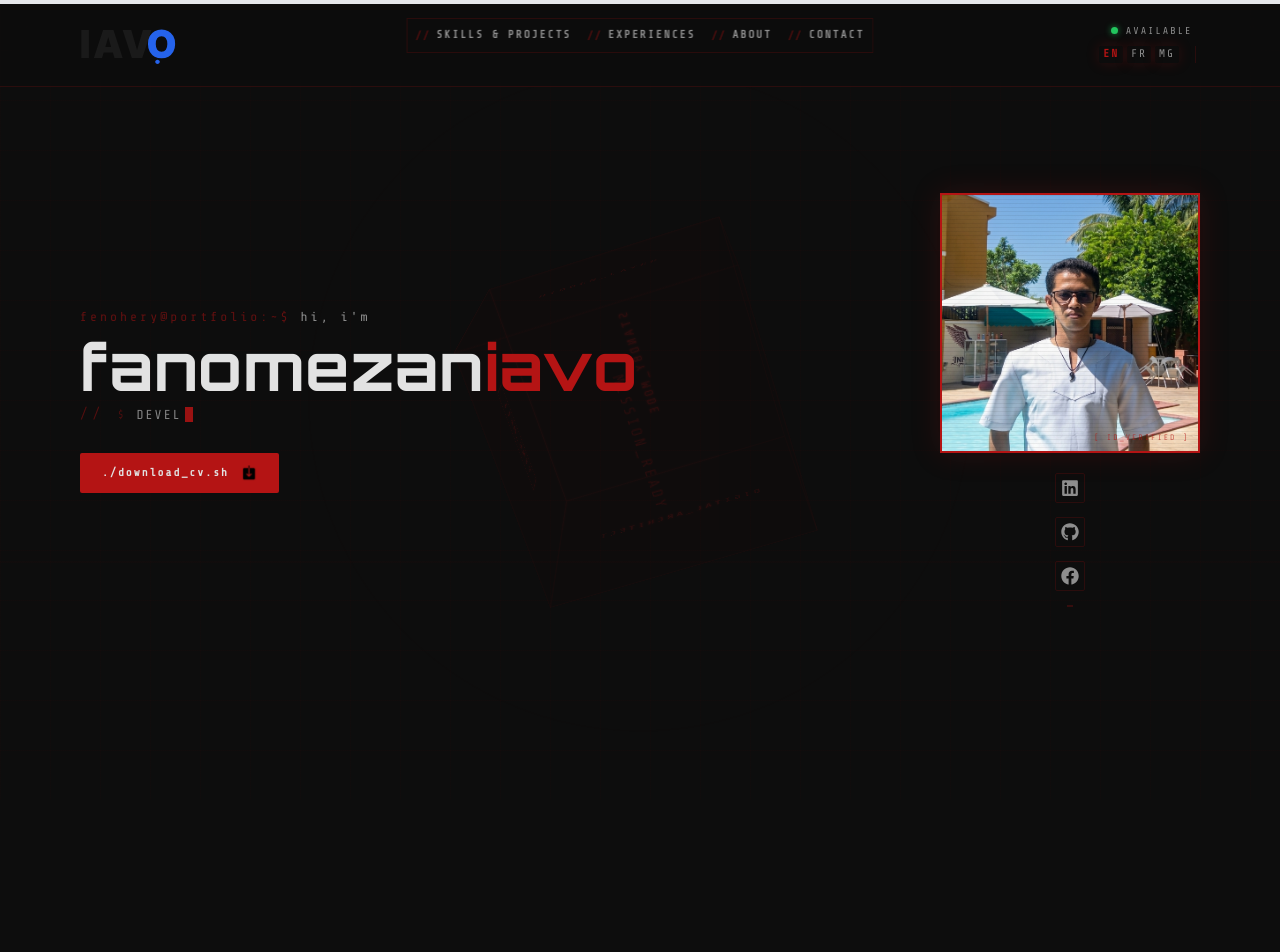
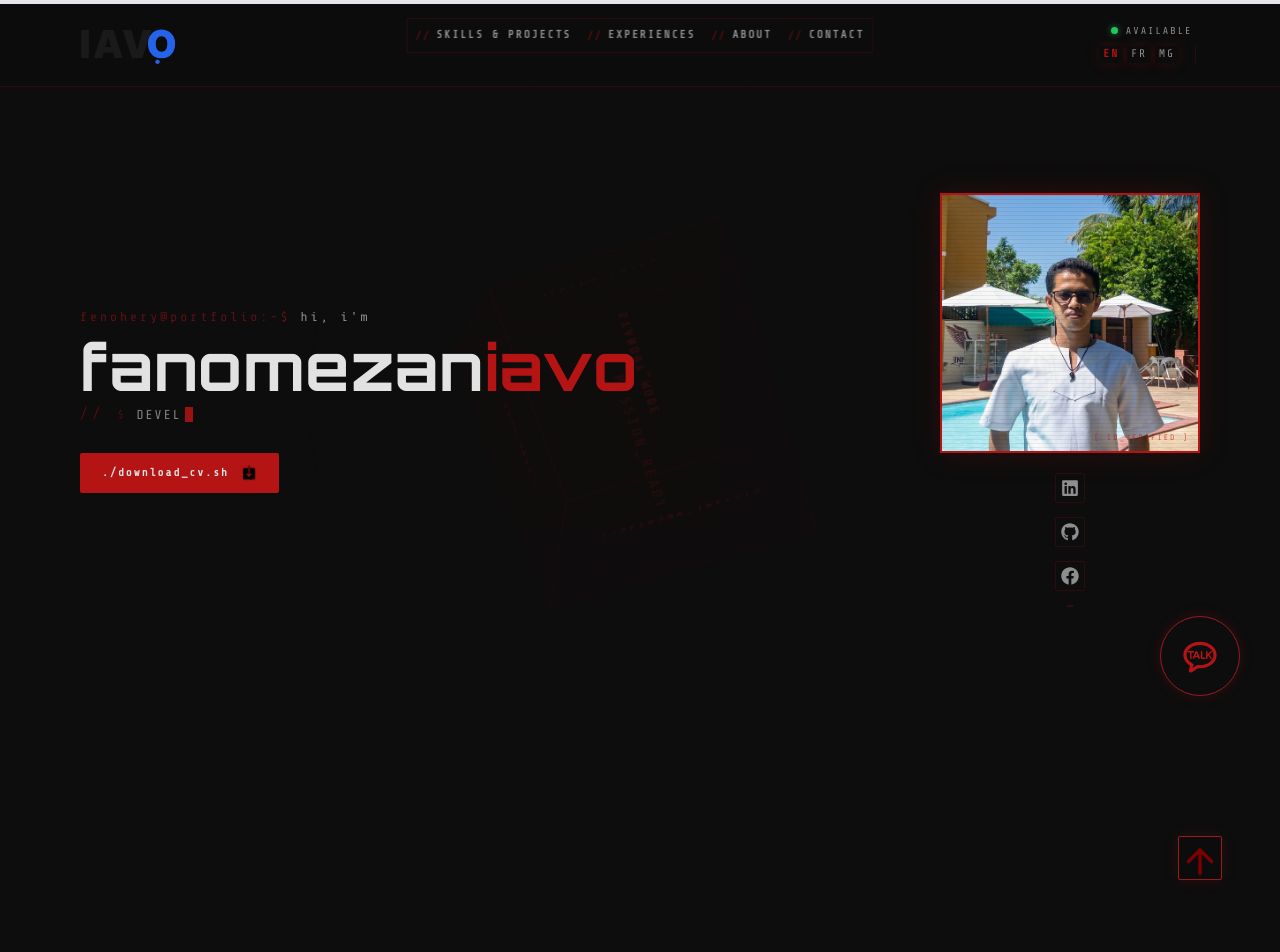
Before and after one commit to Rktmmnrn/MyPortfolio, a React (Vite) app in the folder MyPortfolio/: page / in a window 1280 px wide. Shown: the top 952 px of the page. Built offline with nearby package versions, Linux system fonts and the light colour scheme.

Commit message:
modif: row up

```diff
--- a/MyPortfolio/src/Home.tsx
+++ b/MyPortfolio/src/Home.tsx
@@ -58,17 +58,15 @@ function App() {
 
       <main>
         <aside
-          className={`fixed z-10 flex-col items-center gap-4 transition-all duration-300 ${scrolled ? 'bottom-4 right-4' : 'bottom-[-60px] right-[-60px]'}`}
+          className={`fixed z-20 flex flex-col items-center transition-all duration-300 bottom-[40px] right-[40px] gap-5`}
         >
           <Btn
             onClick={() => window.open('mailto:rfanomezaniavo@gmail.com', '_blank')}
             className="relative transition-all duration-300"
-            style={{
-              padding: '9px 18px',
-            } as React.CSSProperties}
           >
-            <RiKakaoTalkLine className="w-10 h-10 text-[#b41414] group-hover:text-white transition-colors duration-300" />
+            <RiKakaoTalkLine className="w-full h-full text-[#b41414] group-hover:text-white transition-colors duration-300" />
           </Btn>
+          {/* up */}
           <Btn
             onClick={up}
             className={scrolled ? "scrolled" : ""}
--- a/MyPortfolio/src/styles/styleHN.css
+++ b/MyPortfolio/src/styles/styleHN.css
@@ -178,12 +178,19 @@ main {
   z-index: 1;
 }
 
+/* Bouton talk */
+main aside > button:first-child {
+  @apply flex items-center justify-center relative;
+  border-radius: 80%;
+  width: 80px; height: 80px;
+  animation: border-glow 3s ease-in-out infinite;
+  border: 1px solid var(--border-md);
+}
+
 /* Bouton scroll-to-top */
-main > button {
-  @apply fixed flex items-center justify-center transition-all duration-300;
+main aside > button:last-child {
+  @apply relative flex items-center justify-center transition-all duration-300;
   width: 44px; height: 44px;
-  bottom: 32px; right: 32px;
-  z-index: 50;
   border: 1px solid var(--border-md);
   border-radius: 2px;
   background: rgba(13,13,13,0.92);
@@ -191,7 +198,7 @@ main > button {
   animation: border-glow 3s ease-in-out infinite;
 }
 
-main > button.scrolled { transform: translateY(0); }
+main aside > button:last-child.scrolled { transform: translateY(0); }
 main > button img { @apply w-full h-full object-contain; }
 
 /* ════════════════════════════════════════════
```
